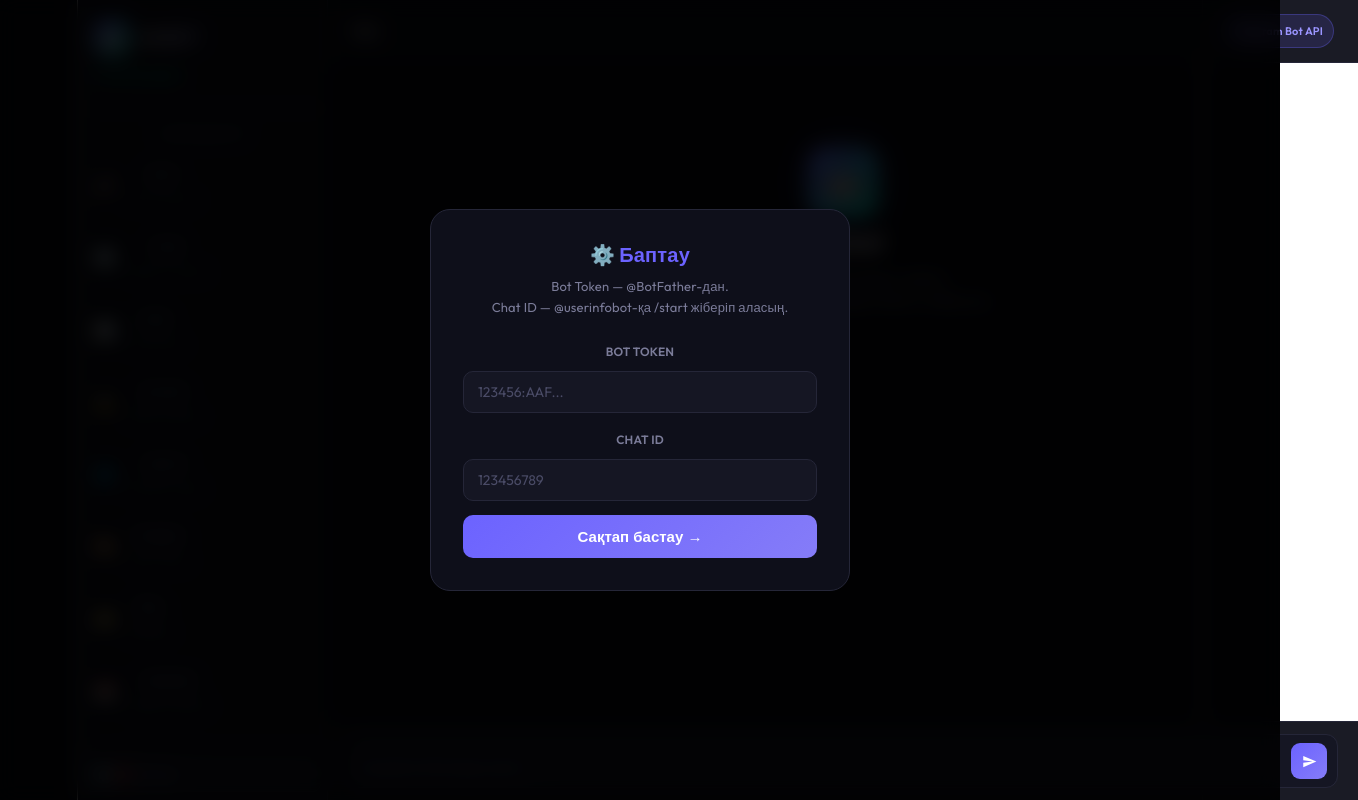
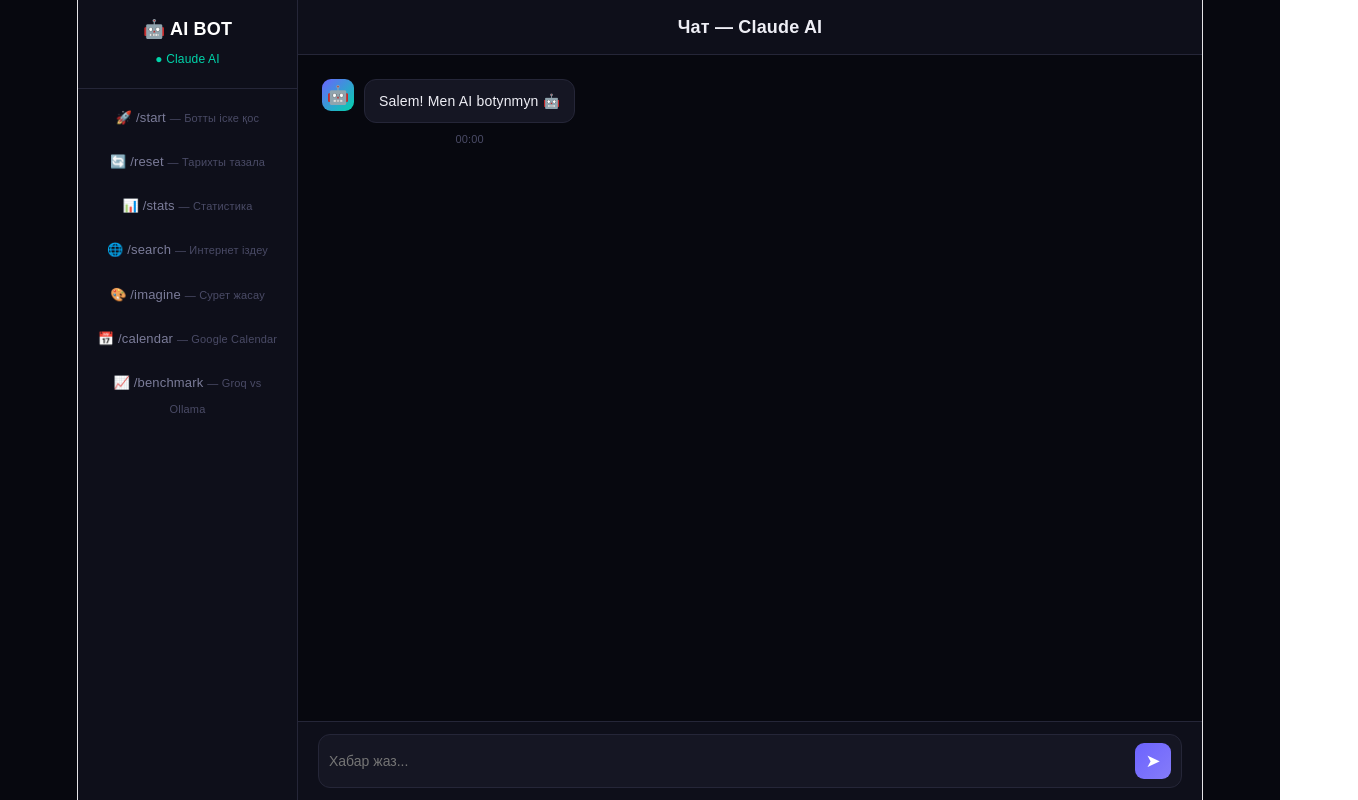
Before and after one commit to zhansultankali/satoru, a React (Vite) app: page / in a window 1280 px wide. Shown: the whole page, 1358 px wide, since content can reach past the window. Built offline with nearby package versions, Linux system fonts and the light colour scheme.

Commit message:
feat: Claude AI

```diff
--- a/src/App.jsx
+++ b/src/App.jsx
@@ -1,200 +1,114 @@
-import { useState, useEffect, useRef, useCallback } from "react"
+import { useState, useRef } from "react"
 
 const COMMANDS = [
   { icon: "🚀", label: "/start", desc: "Ботты іске қос" },
   { icon: "🔄", label: "/reset", desc: "Тарихты тазала" },
   { icon: "📊", label: "/stats", desc: "Статистика" },
-  { icon: "🔒", label: "/private", desc: "Ollama режимі" },
   { icon: "🌐", label: "/search", desc: "Интернет іздеу" },
   { icon: "🎨", label: "/imagine", desc: "Сурет жасау" },
-  { icon: "📁", label: "/files", desc: "Файлдар" },
   { icon: "📅", label: "/calendar", desc: "Google Calendar" },
   { icon: "📈", label: "/benchmark", desc: "Groq vs Ollama" },
-  { icon: "🎭", label: "/role student", desc: "Рөл ауыстыру" },
 ]
 
+const SYSTEM = "Sen AI komekshi botsyng. Qazaqsha, oryssha, agylshynsha soileshe alasyn. Paidalanushy qai tilde jazsa, sol tilde zhaup ber."
+
 export default function App() {
-  const [msgs, setMsgs] = useState([])
+  const [msgs, setMsgs] = useState([{ role: "bot", text: "Salem! Men AI botynmyn 🤖", time: "00:00" }])
   const [input, setInput] = useState("")
   const [typing, setTyping] = useState(false)
-  const [showCfg, setShowCfg] = useState(false)
-  const [token, setToken] = useState(() => localStorage.getItem("bot_token") || "")
-  const [chatId, setChatId] = useState(() => localStorage.getItem("chat_id") || "")
-  const [hovCmd, setHovCmd] = useState(null)
+  const [history, setHistory] = useState([])
   const endRef = useRef(null)
-  const taRef = useRef(null)
-  const pollRef = useRef(null)
-  const lastIdRef = useRef(0)
-
-  useEffect(() => {
-    if (!token || !chatId) setShowCfg(true)
-    else startPoll(token, chatId)
-    return () => { if (pollRef.current) clearInterval(pollRef.current) }
-  }, [])
-
-  useEffect(() => { endRef.current?.scrollIntoView({ behavior: "smooth" }) }, [msgs, typing])
 
   function addMsg(text, role) {
-    setMsgs(p => [...p, { id: Date.now() + Math.random(), role, text, time: new Date().toLocaleTimeString("kk-KZ", { hour: "2-digit", minute: "2-digit" }) }])
-  }
-
-  async function startPoll(tok, cid) {
-    if (pollRef.current) clearInterval(pollRef.current)
-    try {
-      const r = await fetch(`https://api.telegram.org/bot${tok}/getUpdates?limit=1&offset=-1`)
-      const d = await r.json()
-      if (d.ok && d.result.length > 0) lastIdRef.current = d.result[d.result.length - 1].update_id + 1
-    } catch {}
-    pollRef.current = setInterval(async () => {
-      try {
-        const r = await fetch(`https://api.telegram.org/bot${tok}/getUpdates?offset=${lastIdRef.current}&timeout=1`)
-        const d = await r.json()
-        if (!d.ok) return
-        for (const u of d.result) {
-          lastIdRef.current = u.update_id + 1
-          const m = u.message
-          if (!m || String(m.chat.id) !== String(cid)) continue
-          setTyping(false)
-          addMsg(m.text || "[медиа]", "bot")
-        }
-      } catch {}
-    }, 5000)
+    const time = new Date().toLocaleTimeString("kk-KZ", { hour: "2-digit", minute: "2-digit" })
+    setMsgs(p => [...p, { id: Date.now(), role, text, time }])
+    setTimeout(() => endRef.current?.scrollIntoView({ behavior: "smooth" }), 50)
   }
 
   async function doSend(text) {
-    if (!text.trim() || !token || !chatId) return
+    if (!text.trim() || typing) return
     addMsg(text, "user")
     setInput("")
-    if (taRef.current) taRef.current.style.height = "auto"
     setTyping(true)
+    const newHistory = [...history, { role: "user", content: text }]
+    setHistory(newHistory)
     try {
-      await fetch(`https://api.telegram.org/bot${token}/sendMessage`, {
-        method: "POST", headers: { "Content-Type": "application/json" },
-        body: JSON.stringify({ chat_id: chatId, text })
+      const res = await fetch("https://api.anthropic.com/v1/messages", {
+        method: "POST",
+        headers: { "Content-Type": "application/json" },
+        body: JSON.stringify({ model: "claude-sonnet-4-20250514", max_tokens: 1000, system: SYSTEM, messages: newHistory })
       })
-    } catch { setTyping(false); addMsg("❌ Қате", "bot") }
+      const data = await res.json()
+      const reply = data.content?.[0]?.text || "Qate boldy."
+      addMsg(reply, "bot")
+      setHistory(h => [...h, { role: "assistant", content: reply }])
+    } catch {
+      addMsg("Qosylu qatesi.", "bot")
+    }
+    setTyping(false)
   }
-
-  function saveCfg(tok, cid) {
-    localStorage.setItem("bot_token", tok); localStorage.setItem("chat_id", cid)
-    setToken(tok); setChatId(cid); setShowCfg(false); startPoll(tok, cid)
-  }
-
-  const isReady = token && chatId
 
   return (
     <>
       <style>{`
-        @keyframes pulse{0%,100%{opacity:1}50%{opacity:.4}}
-        @keyframes bounce{0%,60%,100%{transform:translateY(0)}30%{transform:translateY(-6px)}}
-        @keyframes fadeUp{from{opacity:0;transform:translateY(8px)}to{opacity:1;transform:translateY(0)}}
-        .msg{animation:fadeUp .2s ease}
-        *{box-sizing:border-box;margin:0;padding:0}
-        body{background:#07080f;color:#eeeef5;font-family:Outfit,sans-serif}
-        input,textarea{font-family:Outfit,sans-serif}
-        textarea::placeholder,input::placeholder{color:#4a4b66}
-        ::-webkit-scrollbar{width:4px}
-        ::-webkit-scrollbar-thumb{background:#252638;border-radius:4px}
+        * { box-sizing: border-box; margin: 0; padding: 0; }
+        body { background: #07080f; color: #eeeef5; font-family: sans-serif; }
+        @keyframes bounce { 0%,60%,100% { transform: translateY(0) } 30% { transform: translateY(-6px) } }
+        @keyframes pulse { 0%,100% { opacity: 1 } 50% { opacity: .4 } }
       `}</style>
-
-      {showCfg && (
-        <div style={{position:"fixed",inset:0,background:"rgba(0,0,0,0.85)",backdropFilter:"blur(10px)",zIndex:100,display:"flex",alignItems:"center",justifyContent:"center"}}>
-          <div style={{background:"#0e0f1a",border:"1px solid #252638",borderRadius:20,padding:32,width:420,maxWidth:"90vw"}}>
-            <div style={{fontSize:20,fontWeight:700,marginBottom:8,color:"#6c63ff"}}>⚙️ Баптау</div>
-            <div style={{fontSize:13,color:"#7b7c99",marginBottom:20,lineHeight:1.65}}>Bot Token — @BotFather-дан.<br/>Chat ID — @userinfobot-қа /start жіберіп аласың.</div>
-            {[{label:"BOT TOKEN",val:token,set:setToken,ph:"123456:AAF..."},{label:"CHAT ID",val:chatId,set:setChatId,ph:"123456789"}].map(f=>(
-              <div key={f.label}>
-                <div style={{fontSize:12,fontWeight:600,color:"#7b7c99",marginBottom:6}}>{f.label}</div>
-                <input style={{width:"100%",padding:"11px 14px",background:"#151623",border:"1px solid #252638",borderRadius:10,color:"#eeeef5",fontSize:14,outline:"none",marginBottom:14}}
-                  placeholder={f.ph} value={f.val} onChange={e=>f.set(e.target.value)} onKeyDown={e=>e.key==="Enter"&&saveCfg(token,chatId)}/>
+      <div style={{ display: "flex", height: "100vh" }}>
+        <aside style={{ width: 220, background: "#0e0f1a", borderRight: "1px solid #252638", display: "flex", flexDirection: "column" }}>
+          <div style={{ padding: 16, borderBottom: "1px solid #252638" }}>
+            <div style={{ fontWeight: 800, fontSize: 18, color: "#fff" }}>🤖 AI BOT</div>
+            <div style={{ fontSize: 12, color: "#00d4aa", marginTop: 4 }}>● Claude AI</div>
+          </div>
+          <div style={{ flex: 1, overflowY: "auto", padding: 8 }}>
+            {COMMANDS.map((c, i) => (
+              <div key={i} onClick={() => c.label === "/reset" ? (setMsgs([{ role: "bot", text: "Tarih tazalandi!", time: "00:00" }]), setHistory([])) : doSend(c.label)}
+                style={{ padding: "8px 10px", borderRadius: 8, cursor: "pointer", marginBottom: 2, color: "#7b7c99", fontSize: 13 }}
+                onMouseEnter={e => e.currentTarget.style.background = "#151623"}
+                onMouseLeave={e => e.currentTarget.style.background = "transparent"}>
+                {c.icon} {c.label} <span style={{ fontSize: 11, color: "#4a4b66" }}>— {c.desc}</span>
               </div>
             ))}
-            <button onClick={()=>saveCfg(token,chatId)} style={{width:"100%",padding:13,background:"linear-gradient(135deg,#6c63ff,#857cf8)",border:"none",borderRadius:10,color:"#fff",fontSize:15,fontWeight:600,cursor:"pointer"}}>
-              Сақтап бастау →
-            </button>
           </div>
-        </div>
-      )}
-
-      <div style={{display:"flex",height:"100vh",width:"100vw",overflow:"hidden"}}>
-        <aside style={{width:250,background:"#0e0f1a",borderRight:"1px solid #252638",display:"flex",flexDirection:"column",flexShrink:0}}>
-          <div style={{padding:"20px 16px",borderBottom:"1px solid #252638"}}>
-            <div style={{display:"flex",alignItems:"center",gap:10,marginBottom:6}}>
-              <div style={{width:36,height:36,borderRadius:10,background:"linear-gradient(135deg,#6c63ff,#00d4aa)",display:"flex",alignItems:"center",justifyContent:"center",fontSize:18}}>🤖</div>
-              <span style={{fontWeight:800,fontSize:18,background:"linear-gradient(135deg,#fff,#9b95ff)",WebkitBackgroundClip:"text",WebkitTextFillColor:"transparent"}}>AI BOT</span>
-            </div>
-            <div style={{display:"flex",alignItems:"center",gap:6,fontSize:12,color:"#00d4aa"}}>
-              <div style={{width:6,height:6,borderRadius:"50%",background:"#00d4aa",animation:"pulse 2s infinite"}}/>
-              {isReady ? "Онлайн" : "Баптау керек"}
-            </div>
+        </aside>
+        <main style={{ flex: 1, display: "flex", flexDirection: "column" }}>
+          <div style={{ padding: "14px 24px", background: "#0e0f1a", borderBottom: "1px solid #252638" }}>
+            <span style={{ fontWeight: 700 }}>Чат — Claude AI</span>
           </div>
-          <div style={{padding:"12px 8px 4px",fontSize:11,fontWeight:600,letterSpacing:"0.08em",color:"#4a4b66",textTransform:"uppercase"}}>Командалар</div>
-          <div style={{flex:1,overflowY:"auto",padding:"0 6px"}}>
-            {COMMANDS.map((c,i)=>(
-              <div key={i} onClick={()=>doSend(c.label.split(" ")[0])}
-                onMouseEnter={()=>setHovCmd(i)} onMouseLeave={()=>setHovCmd(null)}
-                style={{display:"flex",alignItems:"center",gap:10,padding:"8px 10px",borderRadius:8,cursor:"pointer",marginBottom:2,background:hovCmd===i?"#151623":"transparent",border:`1px solid ${hovCmd===i?"#252638":"transparent"}`,transition:"all .15s"}}>
-                <span style={{fontSize:15,width:20,textAlign:"center"}}>{c.icon}</span>
-                <div>
-                  <div style={{fontSize:13,fontWeight:500,color:hovCmd===i?"#eeeef5":"#7b7c99"}}>{c.label}</div>
-                  <div style={{fontSize:11,color:"#4a4b66"}}>{c.desc}</div>
+          <div style={{ flex: 1, overflowY: "auto", padding: 24, display: "flex", flexDirection: "column", gap: 16 }}>
+            {msgs.map(m => (
+              <div key={m.id} style={{ display: "flex", gap: 10, flexDirection: m.role === "user" ? "row-reverse" : "row" }}>
+                <div style={{ width: 32, height: 32, borderRadius: 9, background: m.role === "bot" ? "linear-gradient(135deg,#6c63ff,#00d4aa)" : "#1c1d2e", display: "flex", alignItems: "center", justifyContent: "center", flexShrink: 0 }}>
+                  {m.role === "bot" ? "🤖" : "👤"}
+                </div>
+                <div style={{ maxWidth: "70%" }}>
+                  <div style={{ padding: "10px 14px", borderRadius: 12, fontSize: 14, lineHeight: 1.6, whiteSpace: "pre-wrap", background: m.role === "bot" ? "#151623" : "rgba(108,99,255,0.2)", border: "1px solid " + (m.role === "bot" ? "#252638" : "rgba(108,99,255,0.3)") }}>
+                    {m.text}
+                  </div>
+                  <div style={{ fontSize: 11, color: "#4a4b66", marginTop: 3 }}>{m.time}</div>
                 </div>
               </div>
             ))}
-          </div>
-          <div style={{padding:"8px 6px",borderTop:"1px solid #252638"}}>
-            <button onClick={()=>setShowCfg(true)} style={{width:"100%",padding:"9px 10px",background:"#151623",border:"1px solid #252638",borderRadius:8,color:"#7b7c99",cursor:"pointer",fontSize:13,display:"flex",alignItems:"center",gap:8}}>
-              ⚙️ {isReady ? "✅ Қосылған" : "❌ Баптау"}
-            </button>
-          </div>
-        </aside>
-
-        <main style={{flex:1,display:"flex",flexDirection:"column",overflow:"hidden"}}>
-          <div style={{padding:"14px 24px",background:"rgba(14,15,26,0.95)",borderBottom:"1px solid #252638",display:"flex",alignItems:"center",justifyContent:"space-between"}}>
-            <span style={{fontWeight:700,fontSize:15}}>Чат</span>
-            <span style={{padding:"3px 10px",borderRadius:20,background:"rgba(108,99,255,0.15)",border:"1px solid rgba(108,99,255,0.3)",fontSize:11,color:"#9b95ff",fontWeight:600}}>Telegram Bot API</span>
-          </div>
-          <div style={{flex:1,overflowY:"auto",padding:24,display:"flex",flexDirection:"column",gap:16}}>
-            {msgs.length===0&&(
-              <div style={{textAlign:"center",padding:"60px 20px",display:"flex",flexDirection:"column",alignItems:"center",gap:12}}>
-                <div style={{width:70,height:70,borderRadius:18,background:"linear-gradient(135deg,#6c63ff,#00d4aa)",display:"flex",alignItems:"center",justifyContent:"center",fontSize:30,boxShadow:"0 0 40px rgba(108,99,255,0.35)"}}>🤖</div>
-                <div style={{fontWeight:800,fontSize:24}}>Сәлем!</div>
-                <div style={{color:"#7b7c99",fontSize:14,lineHeight:1.65,maxWidth:360}}>AI ботыңмен браузерден сөйлес.<br/>Сол жақтан команда таңда немесе хабар жаз.</div>
-              </div>
-            )}
-            {msgs.map(m=>(
-              <div key={m.id} className="msg" style={{display:"flex",gap:10,flexDirection:m.role==="user"?"row-reverse":"row"}}>
-                <div style={{width:32,height:32,borderRadius:9,flexShrink:0,display:"flex",alignItems:"center",justifyContent:"center",fontSize:15,
-                  ...(m.role==="bot"?{background:"linear-gradient(135deg,#6c63ff,#00d4aa)"}:{background:"#1c1d2e",border:"1px solid #252638"})}}>
-                  {m.role==="bot"?"🤖":"👤"}
-                </div>
-                <div style={{display:"flex",flexDirection:"column",gap:3,maxWidth:"70%",alignItems:m.role==="user"?"flex-end":"flex-start"}}>
-                  <div style={{padding:"10px 14px",borderRadius:12,fontSize:14,lineHeight:1.6,wordBreak:"break-word",
-                    ...(m.role==="bot"?{background:"#151623",border:"1px solid #252638",borderTopLeftRadius:3}:{background:"rgba(108,99,255,0.2)",border:"1px solid rgba(108,99,255,0.3)",borderTopRightRadius:3})}}
-                    {...(m.role==="bot"?{background:"#151623",border:"1px solid #252638",borderTopLeftRadius:3}:{background:"rgba(108,99,255,0.2)",border:"1px solid rgba(108,99,255,0.3)",borderTopRightRadius:3})}
-                    dangerouslySetInnerHTML={{__html: m.text.split("&").join("&amp;").split("<").join("&lt;").split(">").join("&gt;").split("\n").join("<br/>") }}/>
-                </div>
-              </div>
-            ))}
-            {typing&&(
-              <div style={{display:"flex",gap:10,alignItems:"center"}}>
-                <div style={{width:32,height:32,borderRadius:9,background:"linear-gradient(135deg,#6c63ff,#00d4aa)",display:"flex",alignItems:"center",justifyContent:"center",fontSize:15}}>🤖</div>
-                <div style={{padding:"10px 14px",borderRadius:12,borderTopLeftRadius:3,background:"#151623",border:"1px solid #252638",display:"flex",gap:4,alignItems:"center"}}>
-                  {[0,1,2].map(i=><div key={i} style={{width:6,height:6,borderRadius:"50%",background:"#6c63ff",animation:`bounce 1.2s ${i*0.2}s infinite`}}/>)}
+            {typing && (
+              <div style={{ display: "flex", gap: 10 }}>
+                <div style={{ width: 32, height: 32, borderRadius: 9, background: "linear-gradient(135deg,#6c63ff,#00d4aa)", display: "flex", alignItems: "center", justifyContent: "center" }}>🤖</div>
+                <div style={{ padding: "10px 14px", borderRadius: 12, background: "#151623", border: "1px solid #252638", display: "flex", gap: 4, alignItems: "center" }}>
+                  {[0, 1, 2].map(i => <div key={i} style={{ width: 6, height: 6, borderRadius: "50%", background: "#6c63ff", animation: `bounce 1.2s ${i * 0.2}s infinite` }} />)}
                 </div>
               </div>
             )}
-            <div ref={endRef}/>
+            <div ref={endRef} />
           </div>
-          <div style={{padding:"12px 20px",background:"rgba(14,15,26,0.95)",borderTop:"1px solid #252638"}}>
-            <div style={{display:"flex",alignItems:"flex-end",gap:8,background:"#151623",border:"1px solid #252638",borderRadius:12,padding:"8px 10px"}}>
-              <textarea ref={taRef} style={{flex:1,background:"transparent",border:"none",outline:"none",color:"#eeeef5",fontSize:14,resize:"none",lineHeight:1.5,maxHeight:120}}
-                placeholder={isReady?"Хабар жаз...":"Алдымен баптауды орнат →"}
-                value={input} rows={1}
-                onChange={e=>{setInput(e.target.value);e.target.style.height="auto";e.target.style.height=Math.min(e.target.scrollHeight,120)+"px"}}
-                onKeyDown={e=>{if(e.key==="Enter"&&!e.shiftKey){e.preventDefault();doSend(input)}}}/>
-              <button onClick={()=>doSend(input)} style={{width:36,height:36,borderRadius:9,background:"linear-gradient(135deg,#6c63ff,#857cf8)",border:"none",cursor:"pointer",display:"flex",alignItems:"center",justifyContent:"center",flexShrink:0}}>
-                <svg width="15" height="15" viewBox="0 0 24 24" fill="white"><path d="M2.01 21L23 12 2.01 3 2 10l15 2-15 2z"/></svg>
+          <div style={{ padding: "12px 20px", background: "#0e0f1a", borderTop: "1px solid #252638" }}>
+            <div style={{ display: "flex", gap: 8, background: "#151623", border: "1px solid #252638", borderRadius: 12, padding: "8px 10px" }}>
+              <input value={input} placeholder="Хабар жаз..." onChange={e => setInput(e.target.value)}
+                onKeyDown={e => { if (e.key === "Enter") doSend(input) }}
+                style={{ flex: 1, background: "transparent", border: "none", outline: "none", color: "#eeeef5", fontSize: 14 }} />
+              <button onClick={() => doSend(input)} disabled={typing}
+                style={{ width: 36, height: 36, borderRadius: 9, background: "linear-gradient(135deg,#6c63ff,#857cf8)", border: "none", cursor: "pointer", color: "#fff", fontSize: 18 }}>
+                ➤
               </button>
             </div>
           </div>
```
